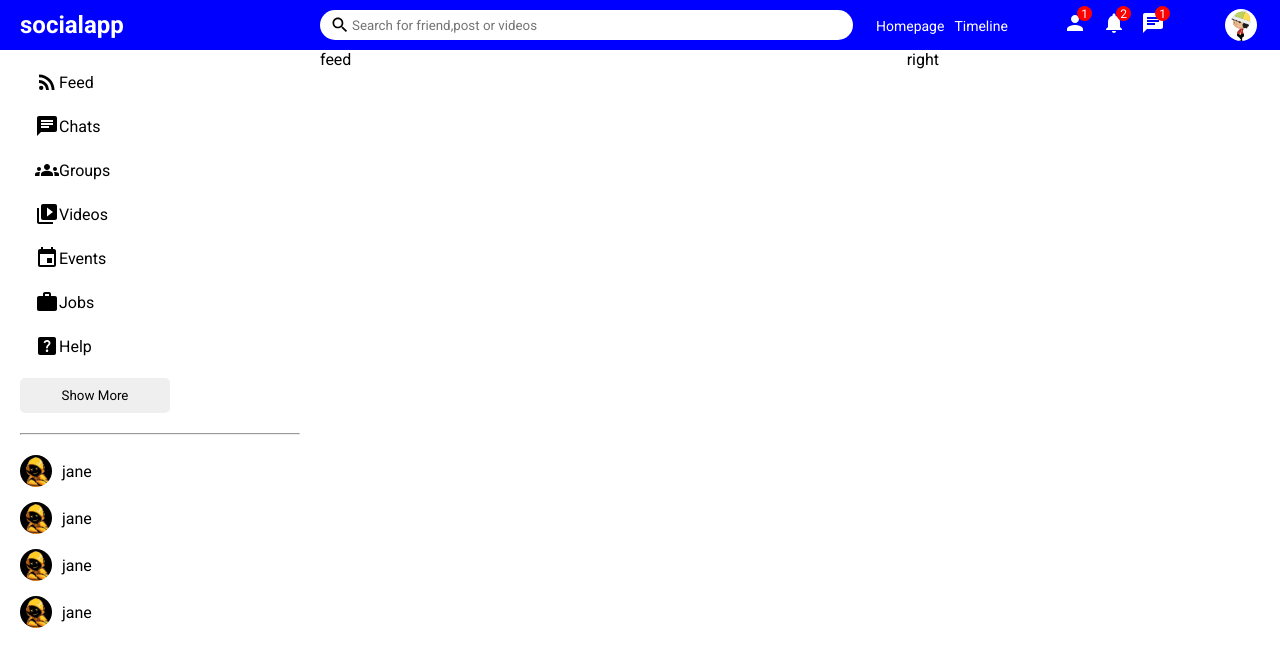
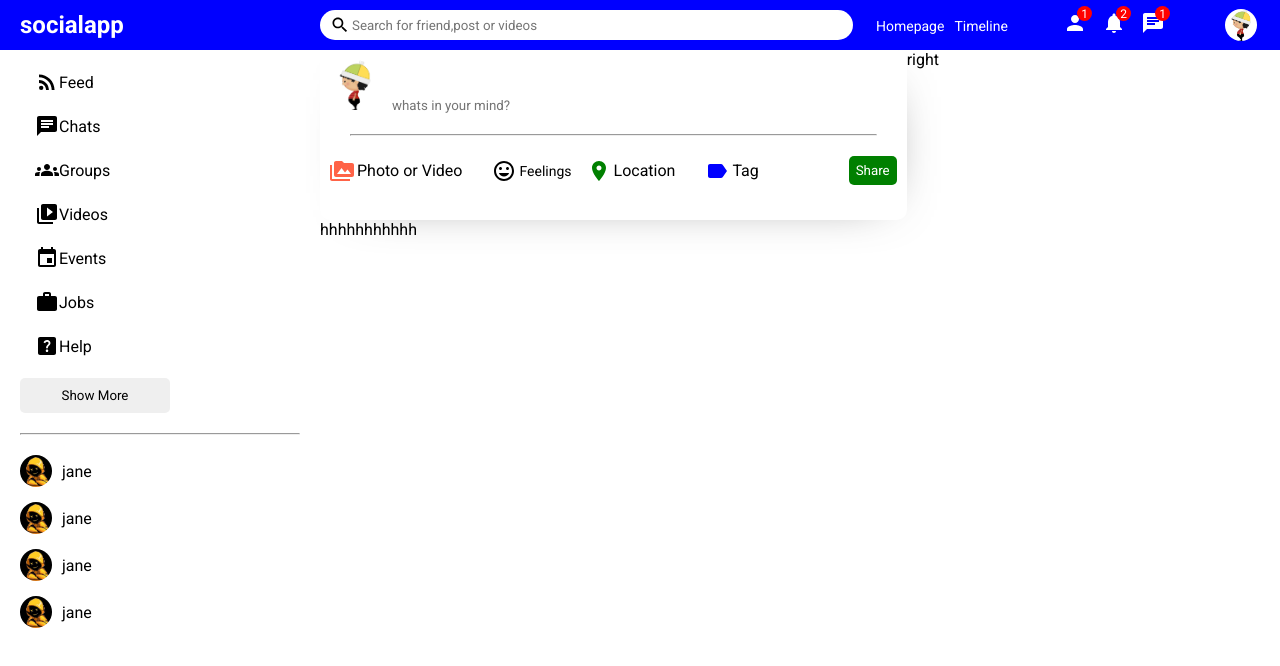
Before and after one commit to rasiyajishar/socialapp, a React (Create React App) app in the folder frontend/: page / in a window 1280 px wide. Shown: the top 666 px of the page. Built offline with nearby package versions, Linux system fonts and the light colour scheme.

Commit message:
feed,post,area added

```diff
--- a/frontend/src/components/feed/Feed.js
+++ b/frontend/src/components/feed/Feed.js
@@ -1,8 +1,14 @@
 import "./feed.css"
-
+import Share from "../share/Share"
+import Post from "../post/Post"
 function Feed() {
     return (
-      <div className="feed">feed</div>
+      <div className="feed">
+        <div className="feedwrapper">
+          <Share />
+          <Post />
+        </div>
+      </div>
     )
 }
 
--- /dev/null
+++ b/frontend/src/components/post/Post.js
@@ -0,0 +1,9 @@
+import "./post.css"
+
+function Post() {
+    return (
+        <div>hhhhhhhhhhh</div>
+    )
+}
+
+export default Post
--- /dev/null
+++ b/frontend/src/components/share/Share.js
@@ -0,0 +1,43 @@
+import "./share.css"
+import MoodIcon from '@mui/icons-material/Mood';
+import LocationOnIcon from '@mui/icons-material/LocationOn';
+import LabelIcon from '@mui/icons-material/Label';
+import PermMediaIcon from '@mui/icons-material/PermMedia';
+function Share() {
+    return (
+        <div className="share">
+            <div className="sharewrapper">
+                <div className="sharetop">
+                    <img src="/assets/prson/profile6.png" alt="" className="shareprofileimg" />
+                    <input placeholder="whats in your mind?" className="shareinput" />
+                </div>
+                <hr className="sharehr" />
+                <div className="sharebottom">
+
+                    <div className="shareoptions">
+
+                        <div className="shareoption">
+                            <PermMediaIcon htmlColor="tomato" className="shareicon"/>
+                            <span className="shareoption text">Photo or Video</span>
+                        </div>
+                        <div className="shareoption">
+                            <MoodIcon htmlColor="golden" className="shareicon"/>
+                            <span className="shareoptiontext">Feelings</span>
+                        </div>
+                        <div className="shareoption">
+                            <LocationOnIcon htmlColor="green" className="shareicon"/>
+                            <span className="shareoption text">Location</span>
+                        </div>
+                        <div className="shareoption">
+                            <LabelIcon htmlColor="blue" className="shareicon"/>
+                            <span className="shareoption text">Tag</span>
+                        </div>
+                    </div>
+                    <button className="sharebutton">Share</button>
+                </div>
+            </div>
+        </div>
+    )
+}
+
+export default Share
--- /dev/null
+++ b/frontend/src/components/share/share.css
@@ -0,0 +1,63 @@
+.share{
+    width:100%;
+    height:170px;
+    border-radius: 10px;
+    -webkit-box-shadow: 10px 10px 51px -37px rgba(0,0,0,0.68);
+    -moz-box-shadow: 10px 10px 51px -37px rgba(0,0,0,0.68);
+    box-shadow: 10px 10px 51px -37px rgba(0,0,0,0.68);
+}
+.sharewrapper{
+    padding: 10px;
+}
+
+.shareprofileimg{
+    width: 50px;
+    height: 50px;
+    border-radius:50%;
+    object-fit: cover;
+    margin-right: 10px;
+}
+
+    .shareinput{
+       border: none;
+       width: 80%;
+    }
+    .shareinput:focus{
+outline: none;
+    }
+    .sharehr{
+        margin: 20px;
+    }
+    .sharebottom{
+display: flex;
+align-items: center;
+justify-content: space-between;
+
+    }
+
+    .shareoptions{
+display: flex;
+
+    }
+    .shareoption{
+        display:flex;
+        align-items: center;
+        margin-right: 15px;
+        cursor: pointer;
+    }
+    .shareicon{
+       font-size: 18px;
+       margin-right: 3px;
+    }
+    .shareoptiontext{
+       font-size: 14px;
+       font-weight: 500;
+    }
+    .sharebutton{
+      border:none ;
+      padding: 7px;
+      border-radius:5px ;
+      background-color: green;
+      font-weight: 500;
+      color: white;
+    }
```
Also changed, not shown: frontend/src/components/post/post.css (added).
